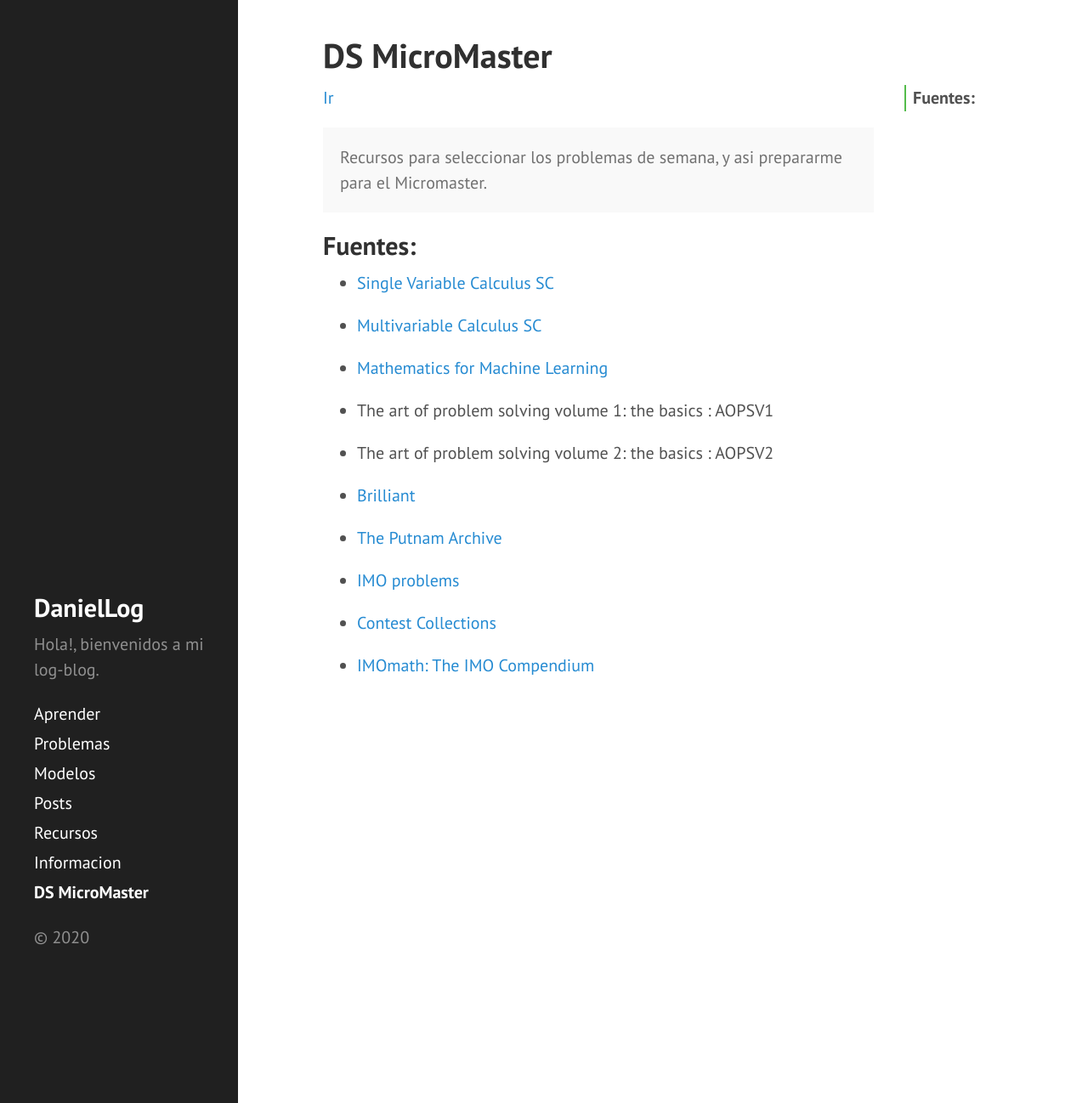
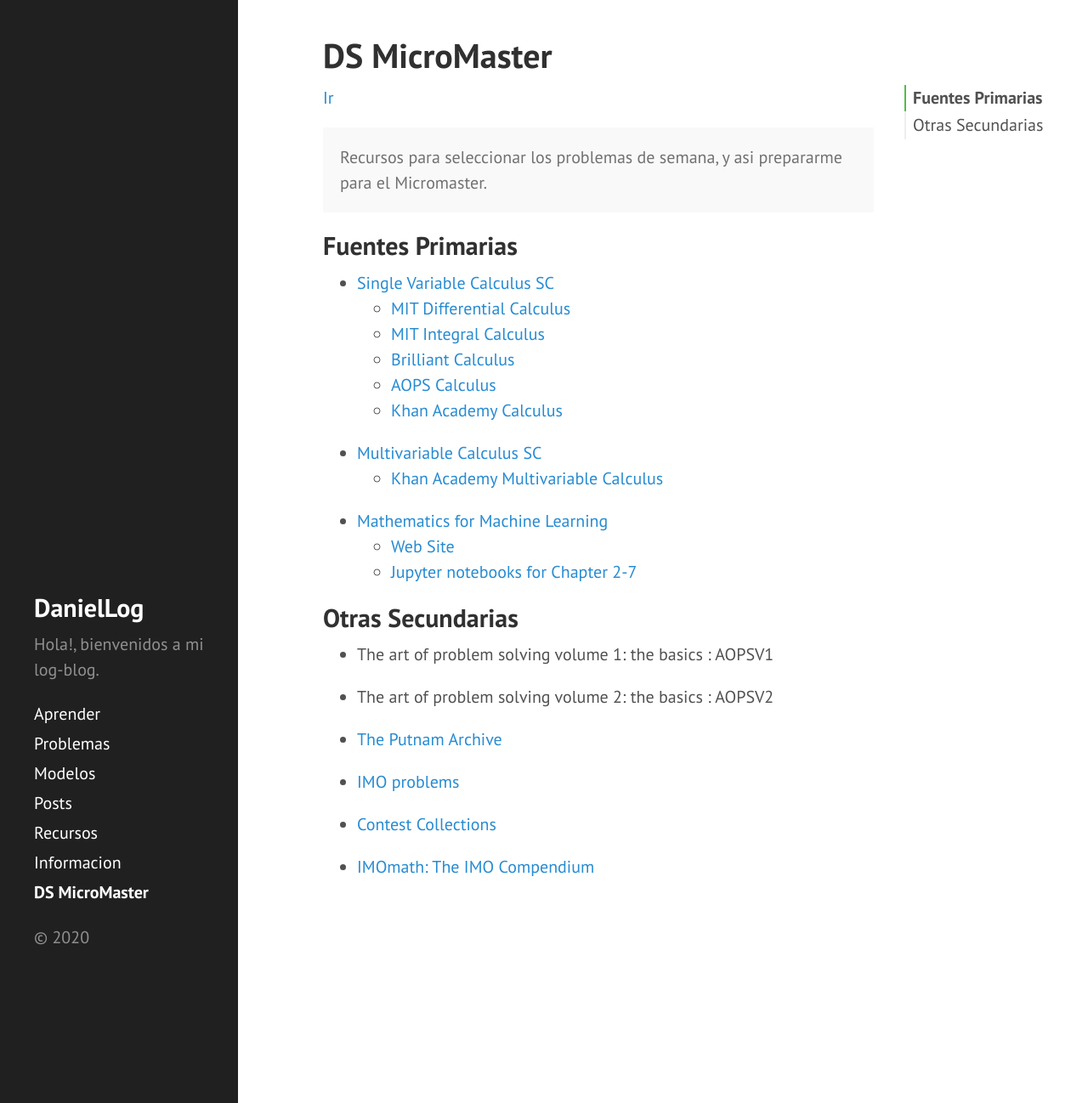
Before and after one commit to DanielBremont/danielbremont.github.io, a Jekyll site: the page built from pages/prep-mit-micromaster.md, in a window 1280 px wide and 1298 px high. Shown: the whole window at 85% size. Built offline with Jekyll 4.4.1, drawn with Linux system fonts in a browser that asks for light colours.

```diff
--- a/pages/prep-mit-micromaster.md
+++ b/pages/prep-mit-micromaster.md
@@ -11,19 +11,27 @@ orden: 8
     y asi prepararme para el Micromaster.
 </div>
 
-## Fuentes:
+## Fuentes Primarias
 
 - [Single Variable Calculus SC](https://ocw.mit.edu/courses/mathematics/18-01sc-single-variable-calculus-fall-2010/)
+    - [MIT Differential Calculus](https://openlearninglibrary.mit.edu/courses/course-v1:MITx+18.01.1x+2T2019/course/)
+    - [MIT Integral Calculus](https://openlearninglibrary.mit.edu/courses/course-v1:MITx+18.01.2x+3T2019/course/)
+    - [Brilliant Calculus](https://brilliant.org/calculus/)
+    - [AOPS Calculus](https://artofproblemsolving.com/ebooks/calculus-ebook/c0toc)
+    - [Khan Academy Calculus](https://www.khanacademy.org/math/ap-calculus-ab)
 
 - [Multivariable Calculus SC](https://ocw.mit.edu/courses/mathematics/18-02sc-multivariable-calculus-fall-2010/)
+    - [Khan Academy Multivariable Calculus](https://www.khanacademy.org/math/multivariable-calculus)
 
 - [Mathematics for Machine Learning](https://blog.dbremont.dev/libros/2020/04/02/mathematics-for-machine-learning/)
+    - [Web Site](https://mml-book.github.io/)
+    - [Jupyter notebooks for Chapter 2-7](https://github.com/vbartle/MML-Companion)
+
+## Otras Secundarias
 
 - The art of problem solving volume 1: the basics : AOPSV1
 
 - The art of problem solving volume 2: the basics : AOPSV2
-
-- [Brilliant](https://brilliant.org)
 
 - [The Putnam Archive](https://kskedlaya.org/putnam-archive/)
 
```
Also changed, not shown: _posts/libros/2020-04-02-learning-predict-the-future-using-knowledge-and-dynamics.md (deleted, +0 -26 lines), _posts/libros/2020-04-02-reading-modifying-code.md (deleted, +0 -25 lines).
